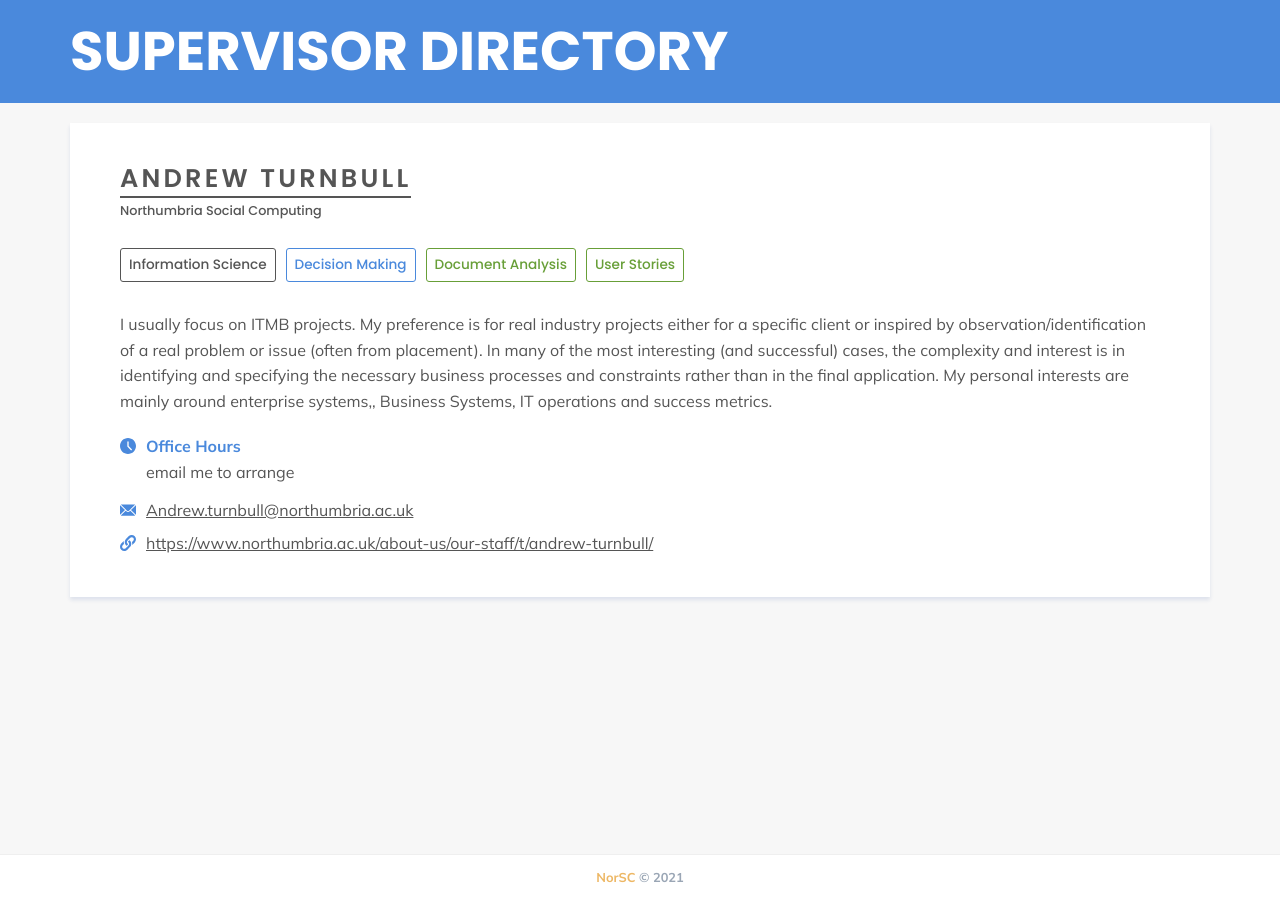
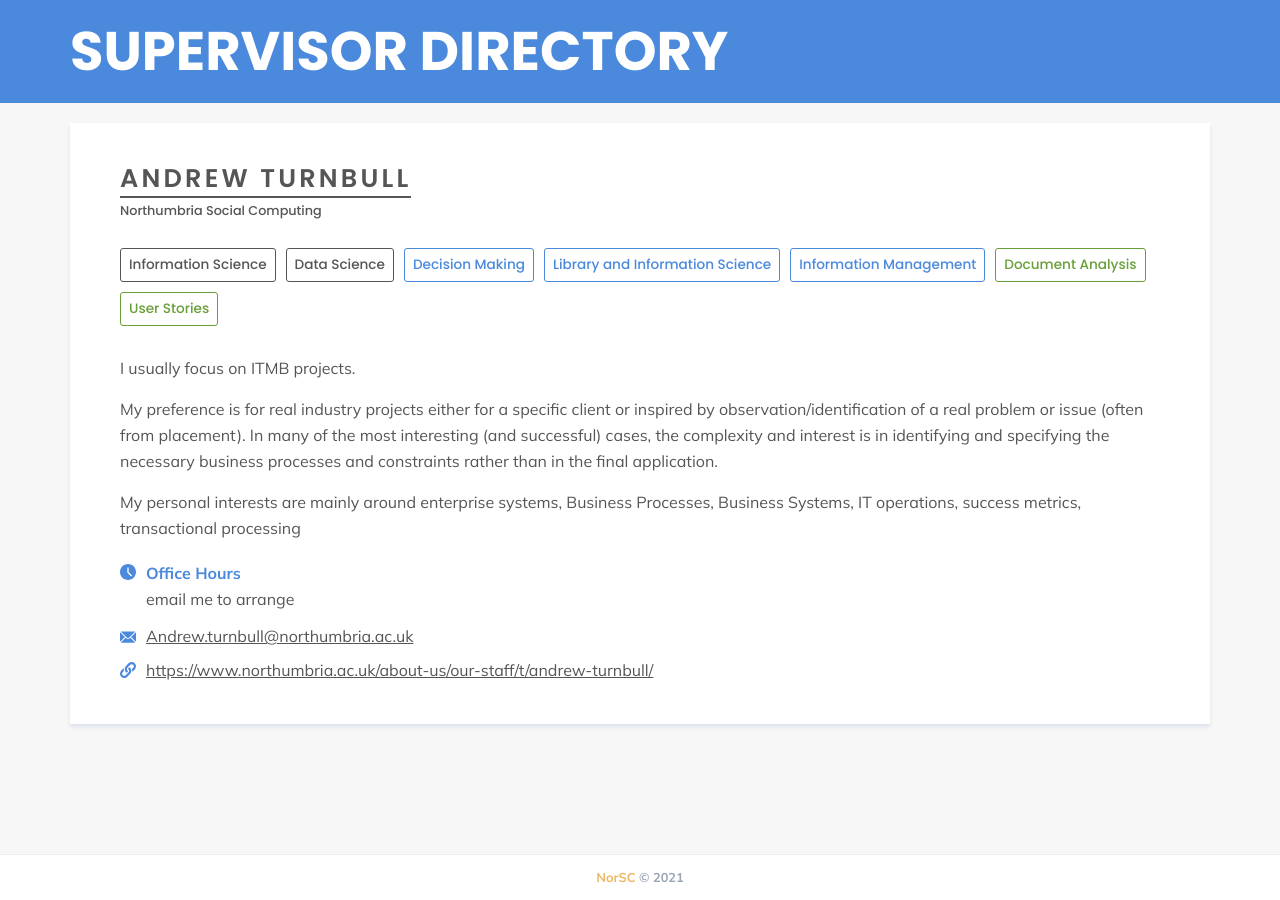
Before and after one commit to NorSC/supervisor-search, a Jekyll site: the page built from _supervisors/andrew-turnbull.md, in a window 1280 px wide. Built offline with Jekyll 4.4.1, drawn with Linux system fonts in a browser that asks for light colours; a script that is not in the unit is left out.

Commit message:
Update Supervisors “andrew-turnbull”

```diff
--- a/_supervisors/andrew-turnbull.md
+++ b/_supervisors/andrew-turnbull.md
@@ -8,15 +8,21 @@ office_hours: email me to arrange
 research_group: Northumbria Social Computing
 research_themes:
   - Information Science
+  - Data Science
 additional_keywords:
   - Decision Making
+  - Library and Information Science
+  - Information Management
 technologies_languages:
   - Document Analysis
   - User Stories
 additional_details: >-
   I usually focus on ITMB projects.
 
+
   My preference is for real industry projects either for a specific client or inspired by observation/identification of a real problem or issue (often from placement). In many of the most interesting (and successful) cases, the complexity and interest is in identifying and specifying the necessary business processes and constraints rather than in the final application.
 
-  My personal interests are mainly around enterprise systems,, Business Systems, IT operations and success metrics.
+
+
+  My personal interests are mainly around enterprise systems, Business Processes, Business Systems, IT operations,  success metrics, transactional processing
 ---
```
